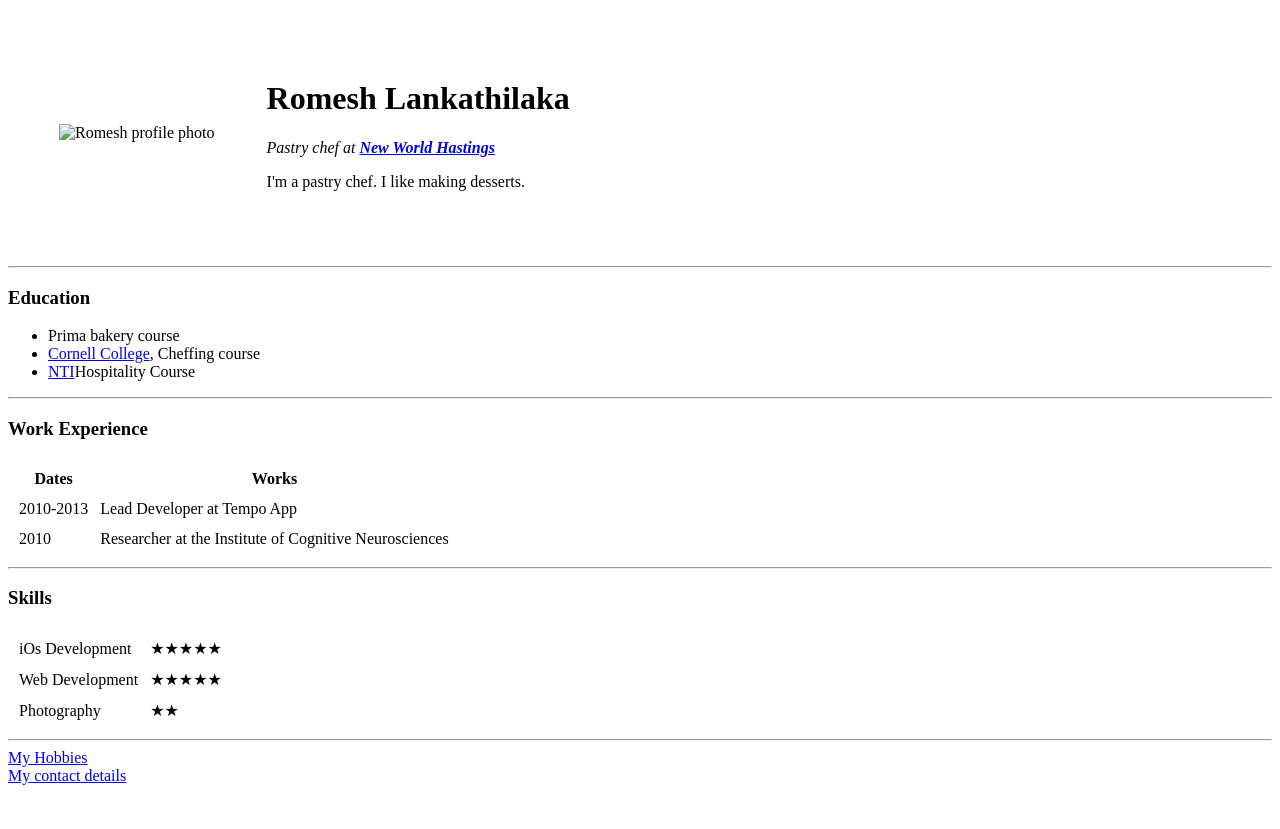
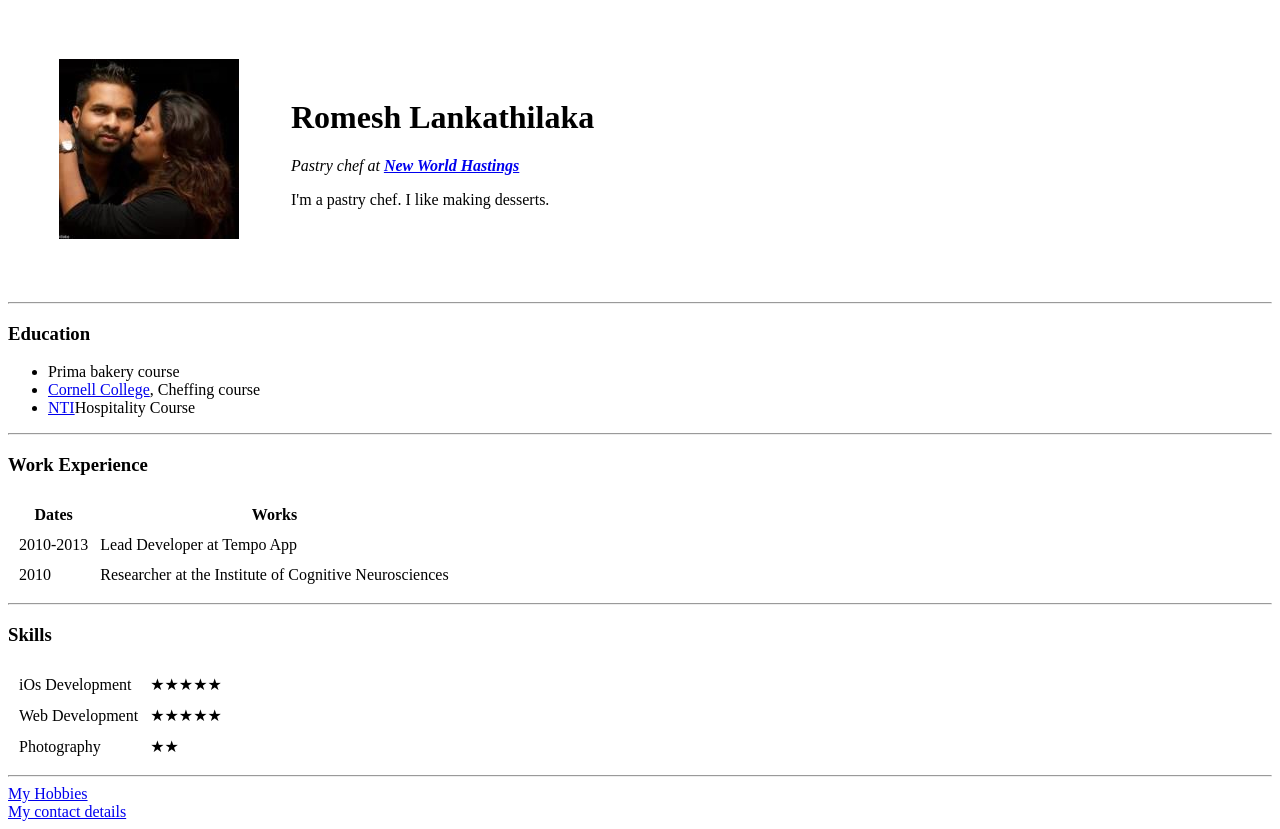
Before and after one commit to rlannz/cv, a plain HTML site: page index.html in a window 1280 px wide. Before the commit the page ends 800 px from the top, so only its background shows below. Drawn offline with Linux system fonts and the light colour scheme.

Commit message:
testing images

```diff
--- a/index.html
+++ b/index.html
@@ -9,7 +9,7 @@
 <body>
   <table cellspacing="50">
     <tr>
-      <td> <img src="Romesh.jpg" alt="Romesh profile photo" />
+      <td> <img src="Images/Romesh.jpg" alt="Romesh profile photo" />
       </td>
       <td>
         <h1>Romesh Lankathilaka</h1>
```
